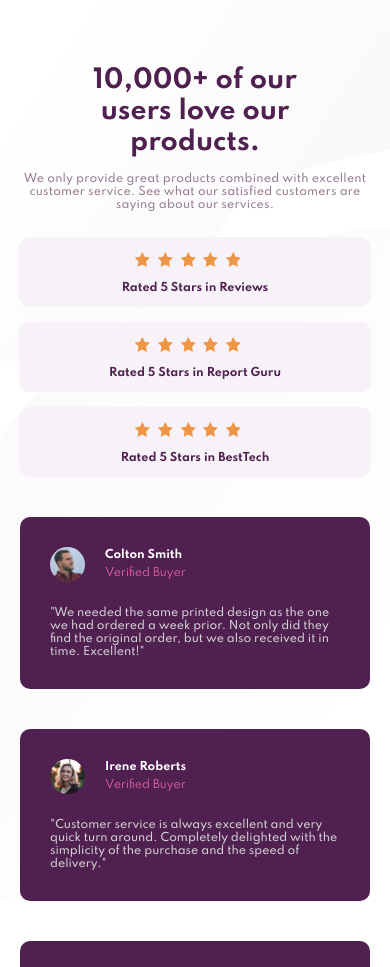
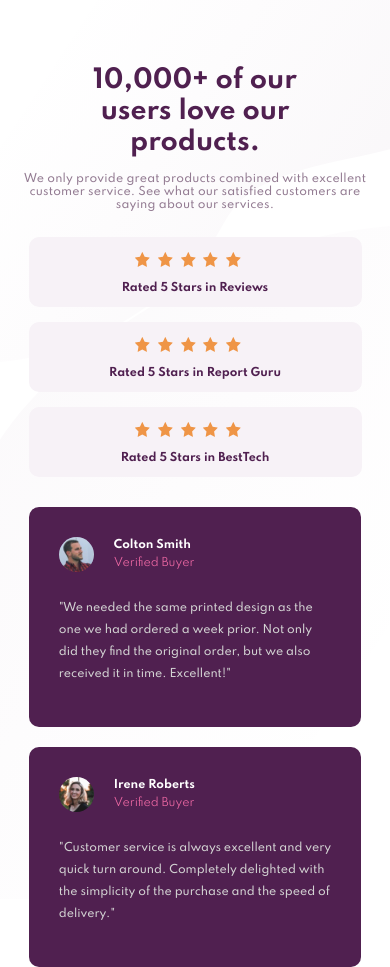
Before and after one commit to nderimsali096/social-proof-section, a website: page index.html in a window 390 px wide. Shown: the top 967 px of the page. Drawn offline with Linux system fonts and the light colour scheme.

Commit message:
Wrapping up the project

```diff
--- a/sass/_components.scss
+++ b/sass/_components.scss
@@ -1,3 +1,5 @@
+
+
 .container {
     width: 80%;
     margin: 0 auto;
@@ -7,9 +9,9 @@
         width: 100%;
         margin: 5.5rem 0;
      };
+}
 
 
-}
 
 .section-about {
     display: flex;
@@ -112,7 +114,7 @@
             flex-direction: column;
             justify-content: center;
             align-items: center;
-            width: 75%;
+            width: 70%;
             height: 5rem;
             align-self: center;
          };
@@ -135,7 +137,7 @@
             flex-direction: column;
             justify-content: center;
             align-items: center;
-            width: 75%;
+            width: 70%;
             height: 5rem;
             align-self: center;
          };
@@ -155,10 +157,9 @@
             flex-direction: column;
             justify-content: center;
             align-items: center;
-            width: 75%;
+            width: 70%;
             height: 5rem;
             align-self: center;
-
          };
     }
 
@@ -211,6 +212,12 @@
         margin: 2rem;
     };
 
+    @media only screen and (max-width: 37.5em) { // 600px
+        width: 75%;
+        margin: 1rem auto;
+        height: 18rem;
+     };
+
     &__inside {
        padding: 1rem 1rem;
     }
@@ -243,6 +250,7 @@
         &--message {
             color: #d3d3d3;
             font-weight: 500;
+            line-height: 2;
         }
     }
 
```
Also changed, not shown: css/main.css.
